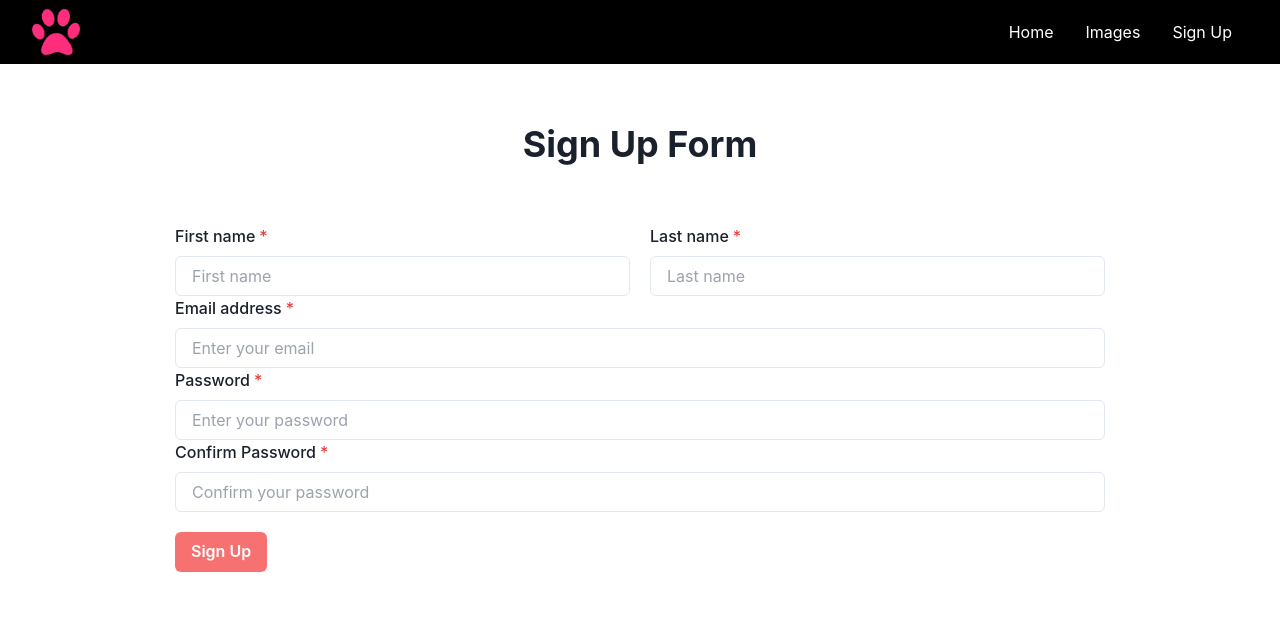
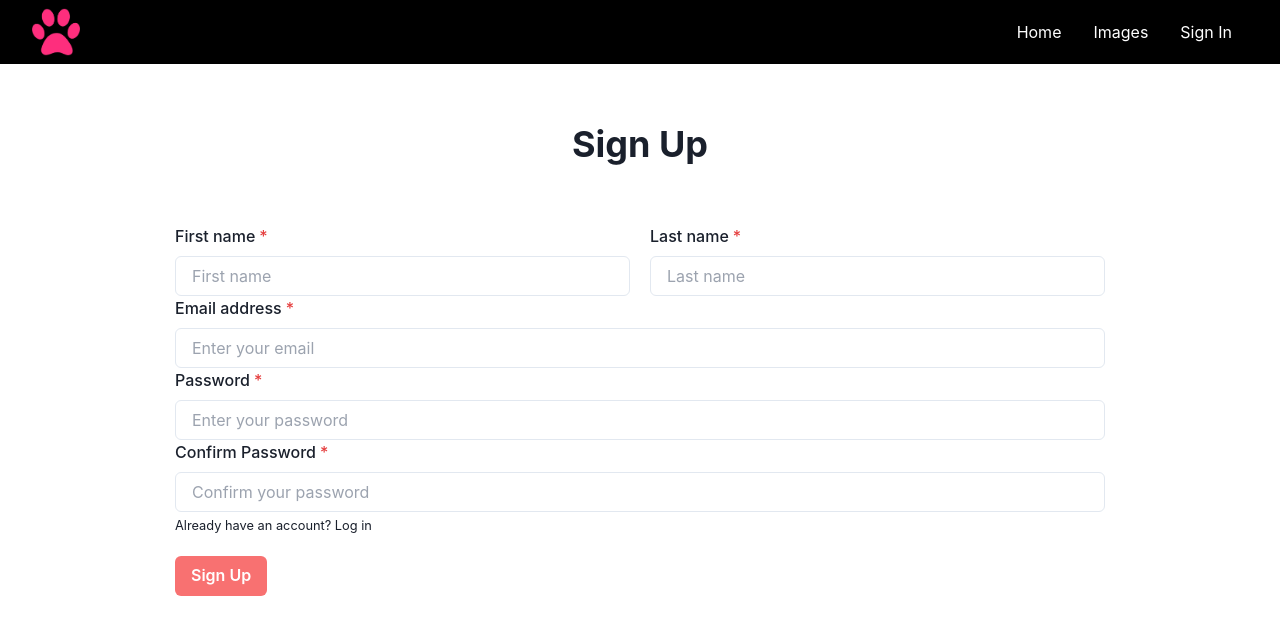
Before and after one commit to hellen17/Cat-Portfolio, a React (Create React App) app: page /signup in a window 1280 px wide. Shown: the top 634 px of the page. Built offline with nearby package versions, Linux system fonts and the light colour scheme; no server answers.

Commit message:
add firebase authentication

```diff
--- a/src/App.js
+++ b/src/App.js
@@ -3,6 +3,7 @@ import LandingPage from './components/LandingPage';
 import { Navbar } from './components/Navbar';
 import { BrowserRouter, Route, Routes } from 'react-router-dom';
 import SignUp from './components/SignUp';
+import SignIn from './components/SignIn';
 
 // 1. import `ChakraProvider` component
 import { ChakraProvider } from '@chakra-ui/react'
@@ -17,6 +18,8 @@ function App() {
           <Routes>
           <Route exact path="/" element={<LandingPage/>} />
           <Route path="/signup" element={<SignUp/>} />
+          <Route path="/signin" element={<SignIn/>} />
+
           </Routes>
         </BrowserRouter>
     </ChakraProvider>
--- a/src/components/Navbar.js
+++ b/src/components/Navbar.js
@@ -1,5 +1,9 @@
-import { BrowserRouter, Route, Link } from 'react-router-dom';
+import { Link } from 'react-router-dom';
+import { useEffect, useState } from 'react';
 
+import { auth } from '../firebase.config';
+import { onAuthStateChanged, signOut } from "firebase/auth";
+import { Button } from '@chakra-ui/react'
 
 export function Navbar() {
     const styles = {
@@ -26,16 +30,28 @@ export function Navbar() {
         }
     }
 
+    const [user,setUser] = useState(null)
+
+    useEffect(() => {
+        onAuthStateChanged(auth, (currentUser) => {
+            setUser(currentUser);
+        });
+        }, []);
+
+    async function logout(){
+        await signOut(auth)
+    }
+
     return (
 
             <nav style={styles.nav}>
                 <div style={styles.logoContainer}>
                     <img src="images/logo.png" style={{width: '3rem', height: '3rem'}} />
                 </div>
-                <div style={{ display: 'flex' }}>
+                <div style={{ display: 'flex', alignItems: 'center' }}>
                     <Link style={styles.a} to="/">Home</Link>
                     <Link style={styles.a} to="">Images</Link>
-                    <Link style={styles.a} to="/signup">Sign Up</Link>
+                    {user ? <span>{`Welcome ${auth.currentUser.displayName}`}<button className='bg-red-900 py-1 ml-2 rounded-lg'><Link style={styles.a} to="/signin" onClick={logout}>Logout</Link></button> </span>  : <Link style={styles.a} to="/signin">Sign In</Link>}
                 </div>
             </nav>
     )
--- /dev/null
+++ b/src/components/SignIn.js
@@ -0,0 +1,71 @@
+import { useEffect, useState } from 'react';
+import {
+    FormControl,
+    FormLabel,
+    Input,
+    Button
+  } from '@chakra-ui/react'
+import { Link } from 'react-router-dom';
+import { auth } from '../firebase.config';
+import { signInWithEmailAndPassword, onAuthStateChanged } from "firebase/auth";
+
+export default function SignIn(){
+    const [formData, setFormData] = useState({
+        email: '',
+        password: '',
+    })
+    const {email, password} = formData
+    const [user,setUser] = useState(null)
+
+    useEffect(() => {
+        onAuthStateChanged(auth, (currentUser) => {
+            setUser(currentUser);
+        });
+        }, []);
+
+    function handleChange(e){
+        const {name, value} = e.target
+        setFormData({
+            ...formData,
+            [name] : value
+        })
+    }
+
+    async function login(e){
+        e.preventDefault()
+        try{
+            const user =  await signInWithEmailAndPassword(auth, email, password)
+            alert(`You are logged in!`)
+            console.log(user)
+        }
+        catch(error){
+            alert(error.message)
+            console.log(error.message)
+        }
+
+    }
+
+
+    return (
+        <section className='px-5 my-10 '>
+        <h1 className='text-6xl font-bold text-center py-5 '>{ user ? user.email : 'Not logged in'}</h1>
+        <h2 className='text-4xl font-bold text-center py-5 '>Sign In</h2>
+        <form onSubmit={login} >
+            <FormControl isRequired style={{ width: '75%' }} className='mx-auto pt-10'  >
+
+                <FormLabel>Email address</FormLabel>
+                <Input type="email" placeholder="Enter your email" name='email' value={email} onChange={handleChange} />
+                <FormLabel>Password</FormLabel>
+                <Input type="password" placeholder="Enter your password" name='password' value={password} onChange={handleChange} />
+                <small>Don't have an account? <Link to="/signup"> Sign up</Link> </small><br></br>
+
+                <Button type='submit' colorScheme='' className='bg-red-400 hover:bg-red-500' mt={5}>Sign In</Button>
+
+            </FormControl>
+        </form>
+
+        </section>
+
+    )
+
+};
--- a/src/components/SignUp.js
+++ b/src/components/SignUp.js
@@ -1,4 +1,4 @@
-import { useState } from 'react';
+import { useEffect, useState } from 'react';
 import {
     FormControl,
     FormLabel,
@@ -7,9 +7,12 @@ import {
     FormHelperText,
     Button
   } from '@chakra-ui/react'
+import { Link } from 'react-router-dom';
 
-import { db } from '../firebase.config';
+import { db, auth } from '../firebase.config';
 import { collection, addDoc } from 'firebase/firestore';
+import { createUserWithEmailAndPassword, onAuthStateChanged, updateProfile } from "firebase/auth";
+import { async } from '@firebase/util';
 
 export default function SignUp(){
     const [formData, setFormData] = useState({
@@ -20,9 +23,16 @@ export default function SignUp(){
         confirmPassword: ''
 
     })
-
     const {firstName, lastName, email, password, confirmPassword} = formData
     const usersCollectionRef = collection(db, 'users')
+    const [user,setUser] = useState(null)
+
+    useEffect(() => {
+    onAuthStateChanged(auth, (currentUser) => {
+        setUser(currentUser);
+    });
+    }, []);
+
 
     function handleChange(e){
         const {name, value} = e.target
@@ -31,33 +41,66 @@ export default function SignUp(){
             [name] : value
         })
     }
+
     async function handleSubmit(e){
         e.preventDefault()
+        //validate form data
+        if(password !== confirmPassword){
+            alert('Passwords do not match')
+            return
+        }
         //send data to firebase
         try{
-            const docRef = await addDoc(usersCollectionRef, {
-                firstName: firstName,
-                lastName: lastName,
-                email: email,
-                password: password,
-                confirmPassword: confirmPassword
+            const user = await createUserWithEmailAndPassword(auth, email, password)
+            await updateProfile(auth.currentUser, {
+                displayName: firstName
             })
             alert(`Thank you ${firstName} for signing up!`)
-
-            console.log('Document written with ID: ', docRef.id);
+            console.log(user)
+            console.log(user.displayName)
+            console.log(auth.currentUser.displayName)
+            console.log(auth.currentUser.email)
         }
         catch(e){
-            console.error('Error adding document: ', e);
+            alert(e.message)
+            console.error('Error adding document: ', e)
         }
+    }
 
-        console.log(formData)
-    }
+
+
+    // async function handleSubmit(e){
+    //     e.preventDefault()
+    //     //validate form data
+    //     if(password !== confirmPassword){
+    //         alert('Passwords do not match')
+    //         return
+    //     }
+    //     //send data to firebase
+    //     try{
+    //         const docRef = await addDoc(usersCollectionRef, {
+    //             firstName: firstName,
+    //             lastName: lastName,
+    //             email: email,
+    //             password: password,
+    //             confirmPassword: confirmPassword
+    //         })
+    //         alert(`Thank you ${firstName} for signing up!`)
+
+    //         console.log('Document written with ID: ', docRef.id);
+    //     }
+    //     catch(e){
+    //         console.error('Error adding document: ', e);
+    //     }
+
+    //     console.log(formData)
+    // }
 
 
 
     return (
         <section className='px-5 my-10 '>
-        <h2 className='text-4xl font-bold text-center py-5 '>Sign Up Form</h2>
+        <h2 className='text-4xl font-bold text-center py-5 '>Sign Up</h2>
         <form onSubmit={handleSubmit} >
             <FormControl isRequired style={{ width: '75%' }} className='mx-auto pt-10'  >
                 <div className='lg:flex'>
@@ -76,8 +119,10 @@ export default function SignUp(){
                 <Input type="password" placeholder="Enter your password" name='password' value={password} onChange={handleChange} />
                 <FormLabel>Confirm Password</FormLabel>
                 <Input type="password" placeholder="Confirm your password" name='confirmPassword' value={confirmPassword} onChange={handleChange} />
+                <small>Already have an account? <Link to="/signin"> Log in</Link> </small> <br></br>
 
                 <Button type='submit' colorScheme='' className='bg-red-400 hover:bg-red-500' mt={5}>Sign Up</Button>
+
             </FormControl>
         </form>
 
--- a/src/firebase.config.js
+++ b/src/firebase.config.js
@@ -1,6 +1,6 @@
 // Import the functions you need from the SDKs you need
 import { initializeApp } from "firebase/app";
-import "firebase/auth";
+import { getAuth } from "firebase/auth";
 import { getAnalytics } from "firebase/analytics";
 import { getFirestore } from "firebase/firestore"
 
@@ -22,4 +22,5 @@ const firebaseConfig = {
 // Initialize Firebase
 const app = initializeApp(firebaseConfig);
 export const db = getFirestore(app);
+export const auth = getAuth(app);
 const analytics = getAnalytics(app);
```
